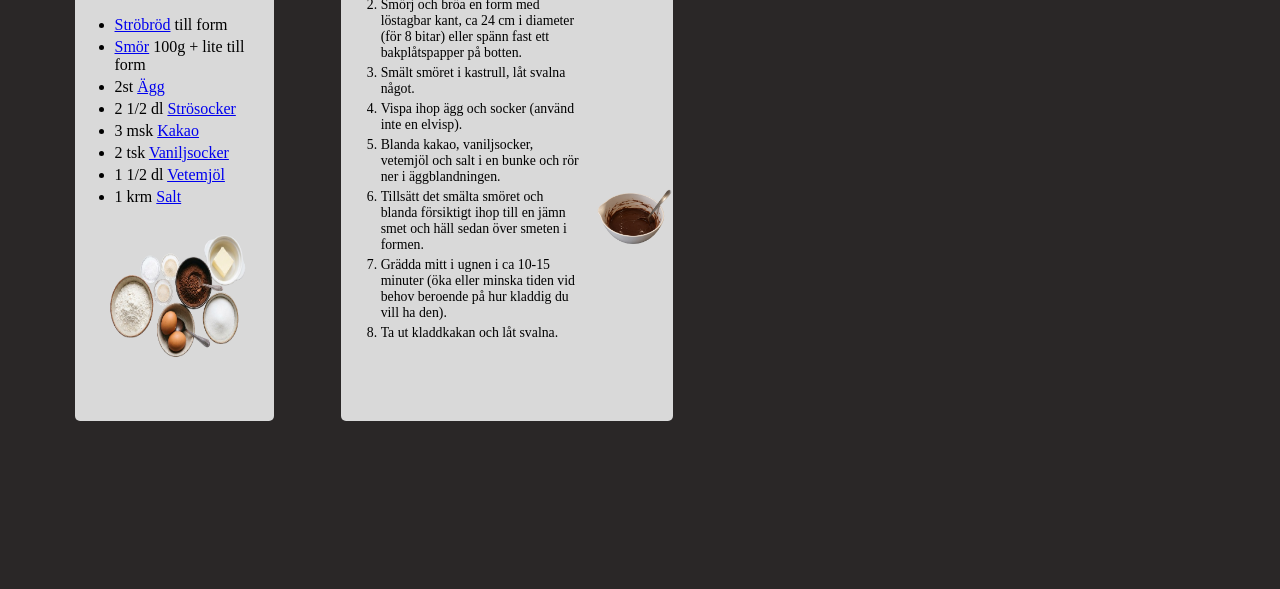
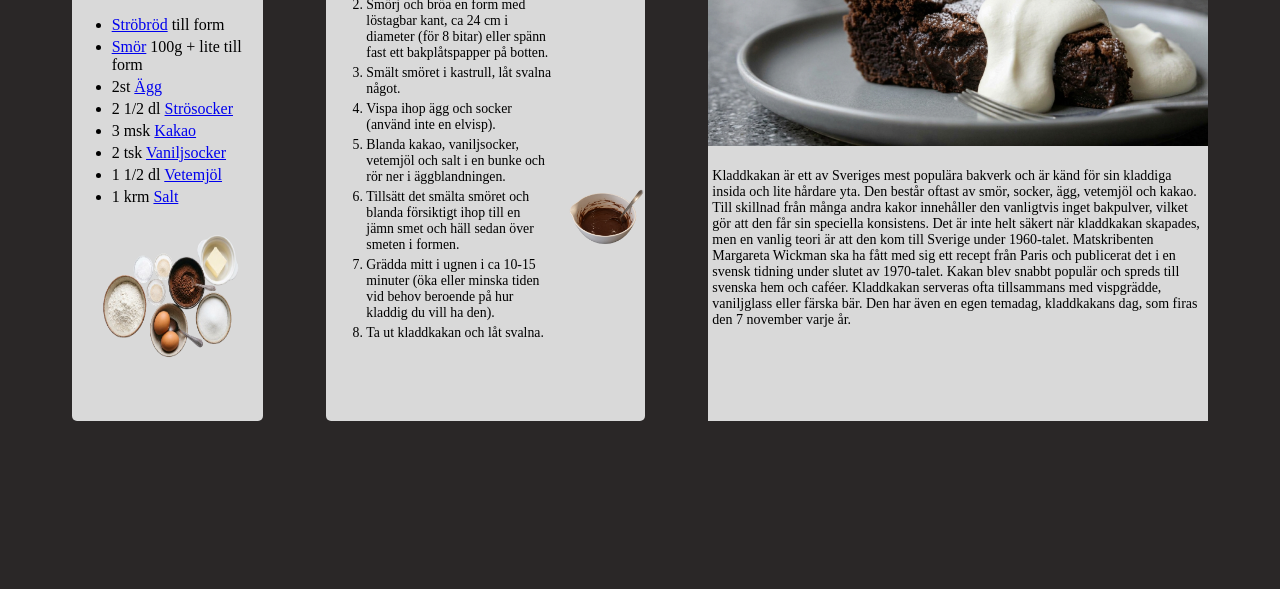
Before and after one commit to LeoBostrom1/WebProjekt1, a plain HTML site: page index.html in a window 1280 px wide. Shown: the part 267-856 px from the top of the page. Drawn offline with Linux system fonts and the light colour scheme; a web font is replaced by a local one.

Commit message:
div med fakta om kladkaka

```diff
--- a/index.html
+++ b/index.html
@@ -54,11 +54,15 @@
                 <li class="receptlista">Ta ut kladdkakan och låt svalna.</li>
             </ol>
 
-
-
-
     </main>
 
+    <div class="faktadiv">
+        <img id="kladkakan" src="./img/kladkakaka.jpg" alt="Kladkaka">
+        <p id="text" >Kladdkakan är ett av Sveriges mest populära bakverk och är känd för sin kladdiga insida och lite hårdare yta. Den består oftast av smör, socker, ägg, vetemjöl och kakao. Till skillnad från många andra kakor innehåller den vanligtvis inget bakpulver, vilket gör att den får sin speciella konsistens.
+Det är inte helt säkert när kladdkakan skapades, men en vanlig teori är att den kom till Sverige under 1960-talet. Matskribenten Margareta Wickman ska ha fått med sig ett recept från Paris och publicerat det i en svensk tidning under slutet av 1970-talet. Kakan blev snabbt populär och spreds till svenska hem och caféer.
+Kladdkakan serveras ofta tillsammans med vispgrädde, vaniljglass eller färska bär. Den har även en egen temadag, kladdkakans dag, som firas den 7 november varje år.</p>
+
+    </div>
 
 </body>
 </html>
--- a/style.css
+++ b/style.css
@@ -96,3 +96,19 @@ main{
     padding-left: 4px;
     padding-right: 15px;
 }
+
+.faktadiv{
+    grid-row: 4/5;
+    grid-column: 6/7;
+    background-color: #D9D9D9;
+}
+
+#kladkakan{
+    width: 500px;
+    height: 205px;
+}
+#text{
+    font-size: 14px;
+    padding: 4px;
+
+}
```
Also changed, not shown: img/kladkaka(1).jpg (added), img/kladkakaka.jpg (added).
